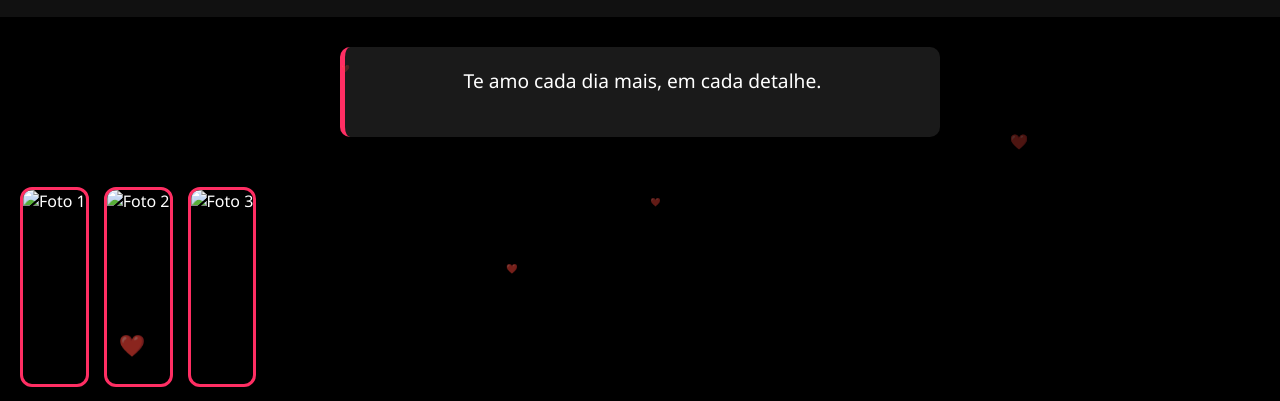
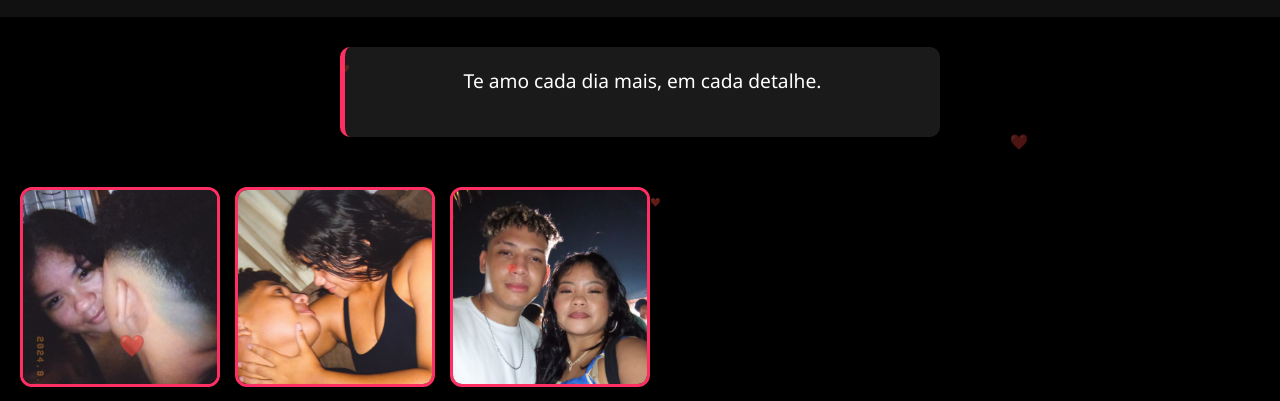
Before and after one commit to debskae/dia-dos-namorados, a plain HTML site: page index.html in a window 1280 px wide. Shown: the part 134-535 px from the top of the page. Drawn offline with Linux system fonts and the light colour scheme.

Commit message:
Update index.html

```diff
--- a/index.html
+++ b/index.html
@@ -152,9 +152,9 @@
   </section>
 
   <section class="galeria">
-    <img src="imgs/foto1.png" alt="Foto 1">
-    <img src="/imgs/foto2.png" alt="Foto 2">
-    <img src="imgs/foto3.png" alt="Foto 3">
+    <img src="foto1.png" alt="Foto 1">
+    <img src="foto2.png" alt="Foto 2">
+    <img src="foto3.png" alt="Foto 3">
     <!-- Adicione mais fotos -->
   </section>
 
@@ -225,7 +225,7 @@
 
   <!-- Música -->
   <audio id="musica" loop autoplay>
-    <source src="musica.mp3" type="audio/mpeg">
+    <source src="musicamp3" type="audio/mpeg">
     Seu navegador não suporta áudio HTML5.
   </audio>
   <button class="music-btn" onclick="toggleMusica()">🎵</button>
```
